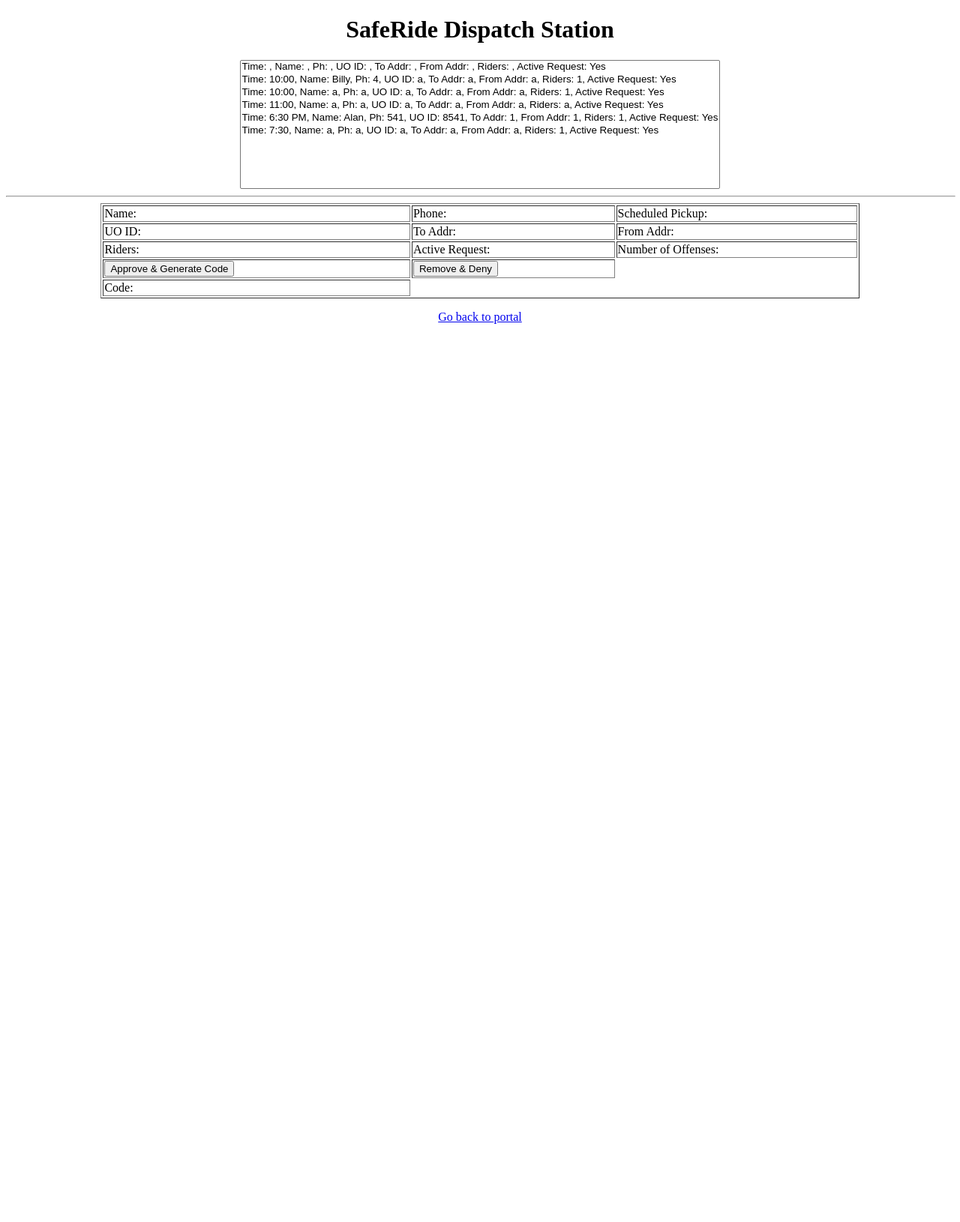
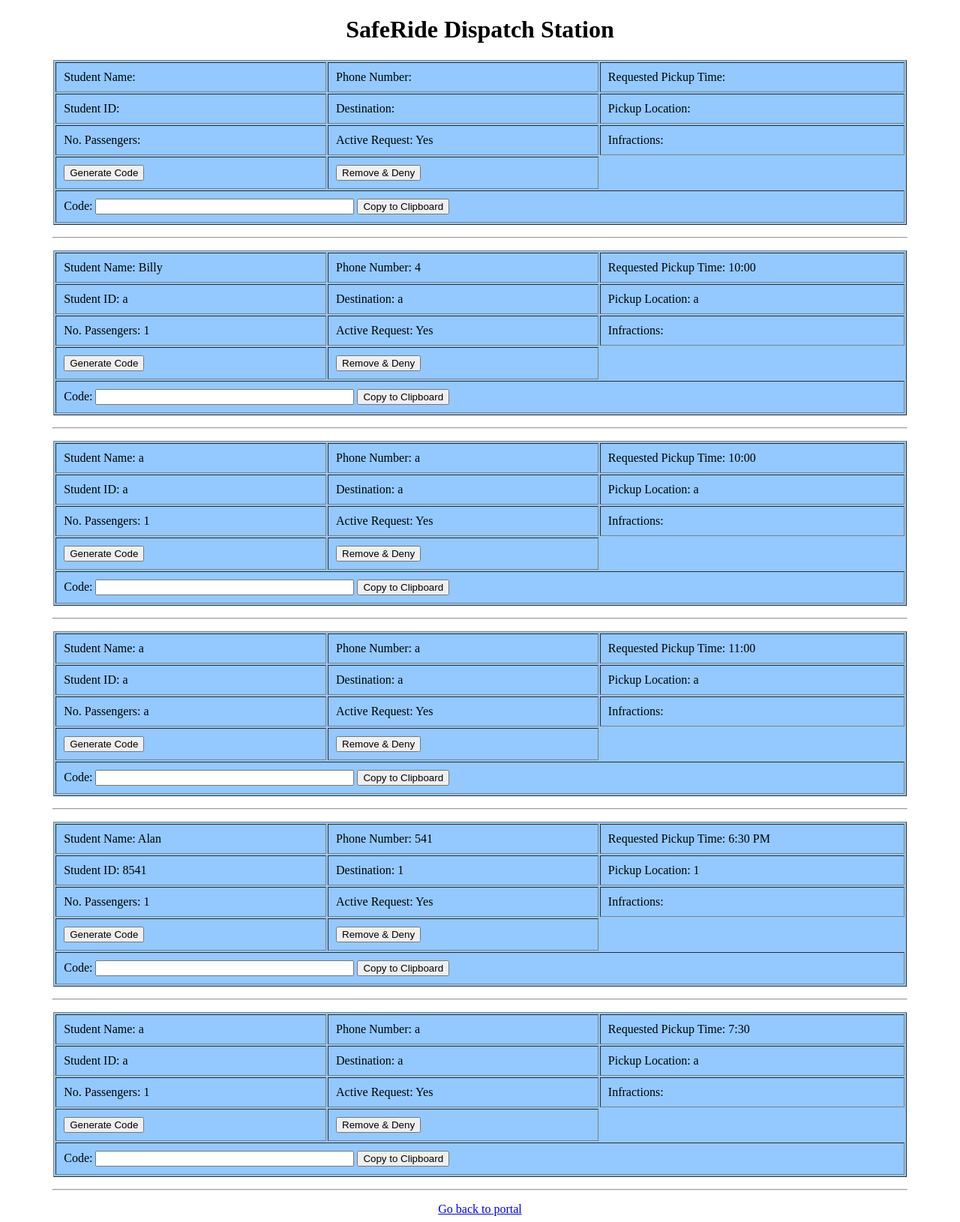
Before and after one commit to jsbrown86/riders_app, a Flask app: page /dispatch_display in a window 1280 px wide. Shown: the whole page at 75% size. Before the commit the page ends 432 px from the top, so only its background shows below. Run offline with Flask 2, Linux system fonts and the light colour scheme; data comes from the database, SQL or seed files in the repository.

Commit message:
dispatch_display updated
Threw out scrolling list w/ table idea for a simpler list of tables. Generates an Excel friendly code based on request information which I'm pleased with.

```diff
--- a/preliminary_backend/templates/dispatch_display.html
+++ b/preliminary_backend/templates/dispatch_display.html
@@ -1,67 +1,47 @@
 <!doctype html>
 <html>
 <body>
-
-<!-- <table border = 1>
-<thead>
-	<td>Name</td>
-	<td>Phone Number</td>
-	<td>UO_ID</td>
-	<td>Where To</td>
-	<td>Where From</td>
-	<td>Riders</td>
-</thead>
-
-{% for row in rows %}
-	<tr>
-
-		<td>{{row["name"]}}</td>
-		<td>{{row["phone"]}}</td>
-		<td>{{row["uo_id"]}}</td>
-		<td>{{row["to_addr"]}}</td>
-		<td>{{row["from_addr"]}}</td>
-		<td>{{row["riders"]}}</td>
-	</tr>
-{% endfor %} -->
 
 <center><h1>SafeRide Dispatch Station</h1></center>
 
 <p>
 
-<center><select name = "requests" size=10 width=90%>
+<center>
+
 {% for row in rows %}
-<option>Time: {{row["time"]}}, Name: {{row["name"]}}, Ph: {{row["phone"]}}, UO ID: {{row["uo_id"]}}, To Addr:  {{row["to_addr"]}}, From Addr: {{row["from_addr"]}}, Riders: {{row["riders"]}}, Active Request: {{row["active"]}}
-{% endfor %}
-</select></center>
 
+<table bgcolor = "#93c9ff" width=90% cellpadding=10px border=1>
+
+<tr>
+<td width=32%>Student Name: {{row["name"]}}</td>
+<td width=32%>Phone Number: {{row["phone"]}}</td>
+<td>Requested Pickup Time: {{row["time"]}}</td>
+</tr><tr>
+<td>Student ID: {{row["uo_id"]}}</td>
+<td>Destination: {{row["to_addr"]}}</td>
+<td>Pickup Location: {{row["from_addr"]}}</td>
+</tr><tr>
+<td>No. Passengers: {{row["riders"]}}</td>
+<td>Active Request: {{row["active"]}}</td>
+<td>Infractions: </td>
+</tr><tr>
+<td><input type="button" value="Generate Code" onclick="document.getElementById('{{row["uo_id"]}}').value='=SPLIT({{row["name"]}}, {{row["phone"]}})';"></a></td>
+<td><form><input type = "submit" value = "Remove & Deny" ></form></td>
+</tr><tr>
+<td colspan=3>Code:
+<input type="text" id="{{row["uo_id"]}}" value="" size=40></a>
+<input type="button" value="Copy to Clipboard" onClick="window.clipboardData.setData('=', 2);"></a>
+</td>
+</tr>
 </table>
 
-<hr width = 100%>
-
-<table width = 80% align=center border = 1>
-<tr>
-<td>Name: </td>
-<td>Phone: </td>
-<td>Scheduled Pickup: </td>
-</tr><tr>
-<td>UO ID: </td>
-<td>To Addr: </td>
-<td>From Addr: </td>
-</tr><tr>
-<td>Riders: </td>
-<td>Active Request: </td>
-<td>Number of Offenses: </td>
-</tr><tr>
-<td><form><input type = "submit" value = "Approve & Generate Code" onClick="history.go()"></form></td>
-<td><form><input type = "submit" value = "Remove & Deny" onClick="history.go()"></form></td>
-</tr><tr>
-<td>Code: </a>
-</table>
+<p>
+<hr width = 90%>
+<p>
+{% endfor %}
 
 
 
-<p>
-<p>
 <center><a href = "/">Go back to portal</a></center>
 </body>
 </html>
```
